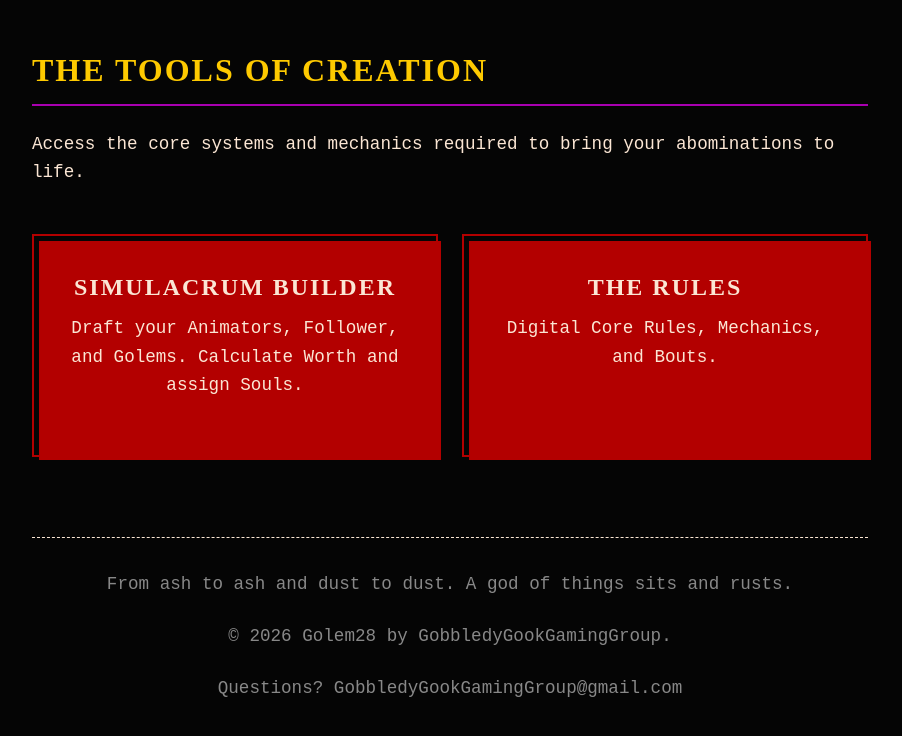
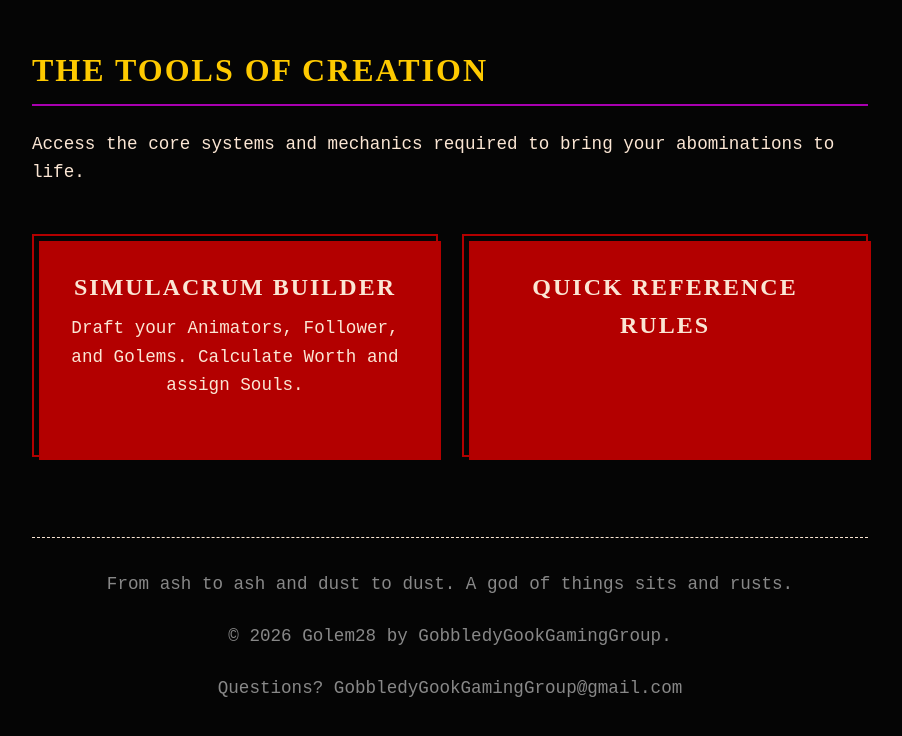
Before and after one commit to GobbledyGookGamingGroup/Golem28, a plain HTML site: page index.html in a window 1280 px wide. Shown: the part 1336-2072 px from the top of the page, without its empty margins (190-1092 px from the left). Drawn offline with Linux system fonts and the light colour scheme.

Commit message:
Update index.html
revised core rules to quick reference rules.

```diff
--- a/index.html
+++ b/index.html
@@ -225,8 +225,7 @@
                 </a>
 
                 <a href="https://gobbledygookgaminggroup.github.io/Golem28-Rules/" class="nav-card">
-                    <h3>The Rules</h3>
-                    <p>Digital Core Rules, Mechanics, and Bouts.</p>
+                    <h3>Quick Reference Rules</h3>
                 </a>
 
                 <!--  <a href="/lore" class="nav-card">
```
